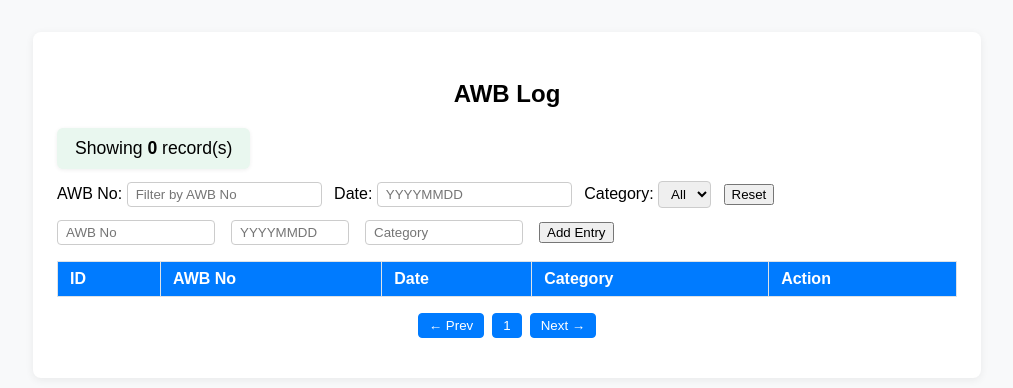
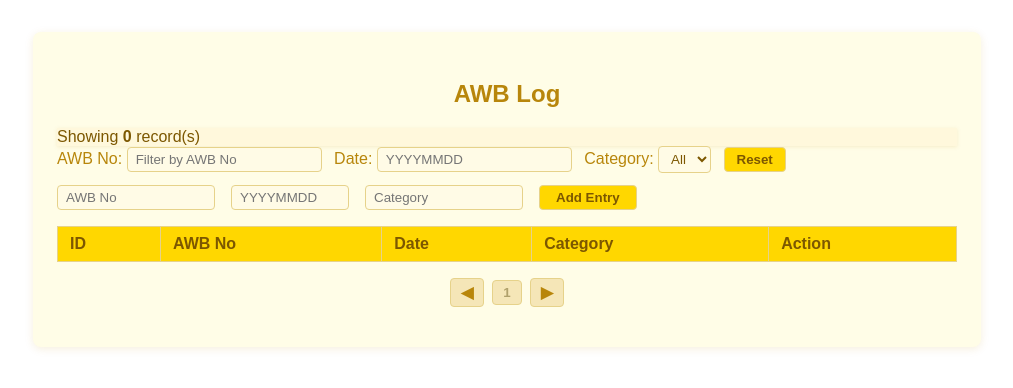
Before and after one commit to anas-k-k/chembys-automation, a website: page test-report/awb_log_dynamic.html in a window 1280 px wide. Both pictures are taken after a click on the button "Reset". Shown: the whole page, without its empty margins (133-1146 px from the left). Drawn offline with Linux system fonts and the light colour scheme; no server answers.

Commit message:
Update AWB log HTML report styles and add pagination enhancements

```diff
--- a/test-report/awb_log_dynamic.html
+++ b/test-report/awb_log_dynamic.html
@@ -7,7 +7,7 @@
     <style>
         body {
             font-family: Arial, sans-serif;
-            background: #f8f9fa;
+            background: #fff;
             margin: 0;
             padding: 0;
         }
@@ -15,40 +15,55 @@
         h2 {
             text-align: center;
             margin-top: 24px;
+            color: #b8860b;
         }
 
         .container {
             max-width: 900px;
             margin: 32px auto;
-            background: #fff;
+            background: #fffde7;
             border-radius: 8px;
-            box-shadow: 0 2px 8px #0001;
+            box-shadow: 0 2px 8px #b8860b22;
             padding: 24px;
+        }
+
+        #message {
+            background: #fff8dc !important;
+            color: #7c5700 !important;
+            border: 1px solid #e6d28a !important;
+            box-shadow: 0 1px 4px #b8860b22 !important;
+        }
+
+        #message.error {
+            background: #fff3cd !important;
+            color: #856404 !important;
+            border: 1px solid #ffeeba !important;
         }
 
         table {
             border-collapse: collapse;
             width: 100%;
             margin-top: 16px;
+            background: #fffbe6;
         }
 
         th,
         td {
-            border: 1px solid #dee2e6;
+            border: 1px solid #e6d28a;
             padding: 8px 12px;
             text-align: left;
         }
 
         th {
-            background: #007bff;
-            color: #fff;
+            background: #ffd700;
+            color: #7c5700;
             position: sticky;
             top: 0;
             z-index: 1;
         }
 
         tr:nth-child(even) {
-            background: #f2f2f2;
+            background: #fff8dc;
         }
 
         input,
@@ -56,7 +71,9 @@
             padding: 4px 8px;
             margin-right: 8px;
             border-radius: 4px;
-            border: 1px solid #ccc;
+            border: 1px solid #e6d28a;
+            background: #fffbe6;
+            color: #7c5700;
         }
 
         .filters {
@@ -64,13 +81,9 @@
         }
 
         .summary {
-            background: #e9f7ef;
-            padding: 10px 18px;
-            border-radius: 6px;
-            margin-bottom: 12px;
-            font-size: 1.1em;
-            display: inline-block;
-            box-shadow: 0 1px 4px #0001;
+            background: #fff8dc;
+            color: #7c5700;
+            box-shadow: 0 1px 4px #b8860b22;
         }
 
         .pagination {
@@ -84,17 +97,76 @@
             margin: 0 4px;
             padding: 4px 10px;
             border-radius: 4px;
-            border: 1px solid #007bff;
-            background: #fff;
-            color: #007bff;
+            border: 1px solid #ffd700;
+            background: #fffbe6;
+            color: #b8860b;
             cursor: pointer;
+            font-weight: bold;
         }
 
-        .pagination button.active,
-        .pagination button:disabled {
-            background: #007bff;
+        .pagination button.active {
+            background: #ffd700;
             color: #fff;
             cursor: default;
+        }
+
+        .pagination button:disabled {
+            background: #f5e6b7;
+            color: #b0a16b;
+            border: 1px solid #e6d28a;
+            cursor: not-allowed;
+        }
+
+        .filters label {
+            color: #b8860b;
+        }
+
+        .filters button {
+            background: #ffd700;
+            color: #7c5700;
+            border: 1px solid #e6d28a;
+            border-radius: 4px;
+            padding: 4px 12px;
+            font-weight: bold;
+            cursor: pointer;
+            transition: background 0.2s;
+        }
+
+        .filters button:hover {
+            background: #ffe066;
+        }
+
+        #addForm input {
+            background: #fffbe6;
+            color: #7c5700;
+            border: 1px solid #e6d28a;
+        }
+
+        #addForm button {
+            background: #ffd700;
+            color: #7c5700;
+            border: 1px solid #e6d28a;
+            border-radius: 4px;
+            padding: 4px 16px;
+            font-weight: bold;
+            cursor: pointer;
+            transition: background 0.2s;
+        }
+
+        #addForm button:hover {
+            background: #ffe066;
+        }
+
+        td {
+            color: #7c5700;
+        }
+
+        .pagination button span {
+            color: #b8860b;
+        }
+
+        ::selection {
+            background: #ffe066;
         }
     </style>
 </head>
@@ -164,12 +236,18 @@
                 const totalPages = Math.ceil(filteredRows.length / PAGE_SIZE) || 1;
                 // Previous button
                 const prevBtn = document.createElement('button');
-                prevBtn.innerHTML = '&#8592; Prev';
+                prevBtn.innerHTML = '<span style="font-size:1.2em;">&#x25C0;</span>'; // left-pointing triangle
                 prevBtn.disabled = currentPage === 1;
                 prevBtn.onclick = () => { if (currentPage > 1) { currentPage--; renderTable(); renderPagination(); } };
                 paginationDiv.appendChild(prevBtn);
-                // Page numbers
-                for (let i = 1; i <= totalPages; i++) {
+
+                // Show max 3 page numbers, centered around currentPage
+                let startPage = Math.max(1, currentPage - 1);
+                let endPage = Math.min(totalPages, startPage + 2);
+                if (endPage - startPage < 2) {
+                    startPage = Math.max(1, endPage - 2);
+                }
+                for (let i = startPage; i <= endPage; i++) {
                     const btn = document.createElement('button');
                     btn.textContent = i;
                     if (i === currentPage) btn.classList.add('active');
@@ -177,9 +255,10 @@
                     btn.onclick = () => { currentPage = i; renderTable(); renderPagination(); };
                     paginationDiv.appendChild(btn);
                 }
+
                 // Next button
                 const nextBtn = document.createElement('button');
-                nextBtn.innerHTML = 'Next &#8594;';
+                nextBtn.innerHTML = '<span style="font-size:1.2em;">&#x25B6;</span>'; // right-pointing triangle
                 nextBtn.disabled = currentPage === totalPages;
                 nextBtn.onclick = () => { if (currentPage < totalPages) { currentPage++; renderTable(); renderPagination(); } };
                 paginationDiv.appendChild(nextBtn);
```
Also changed, not shown: 1 other file.
